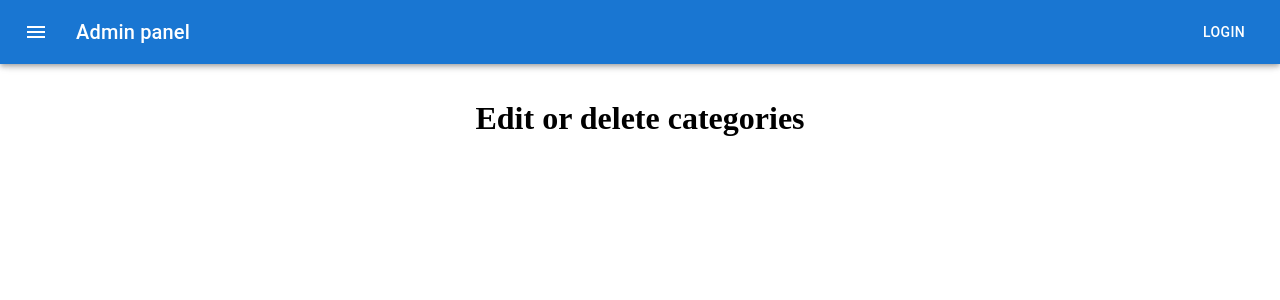
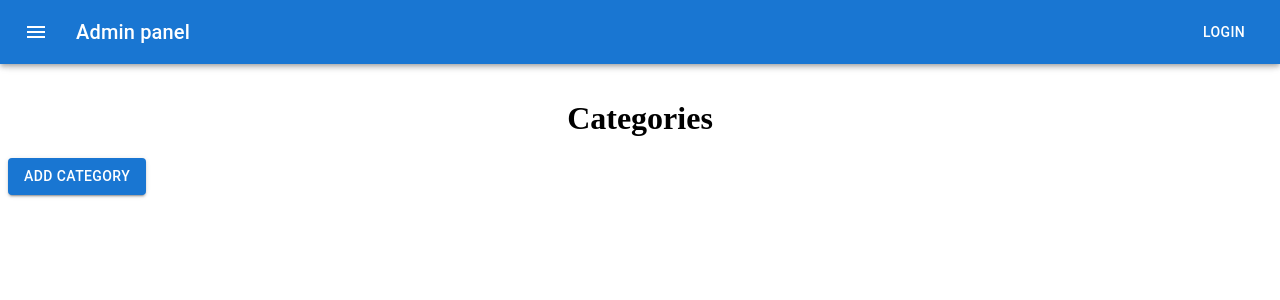
Before and after one commit to DB01-4/24eat-admin, a React (Create React App) app: page /category in a window 1280 px wide. Shown: the top 300 px of the page. Built offline with nearby package versions, Linux system fonts and the light colour scheme; no server answers.

Commit message:
- added "Add Category button" in category page - removed "Add category" in navbar

```diff
--- a/src/Pages/Category.js
+++ b/src/Pages/Category.js
@@ -26,8 +26,12 @@ export default function Category(){
       return (
           <div>
               <div>
-                  <h1>Edit or delete categories</h1>
+                  <h1>Categories</h1>
               </div>
+              <div>
+                  <Button variant="contained" href="/AddCategory">Add category</Button>
+              </div>
+
 
               { error && <div>{ error }</div> }
               { isPending && <div>Loading...</div> }
--- a/src/components/Navbar.js
+++ b/src/components/Navbar.js
@@ -47,7 +47,6 @@ export default function ButtonAppBar() {
         }}
       >
         <MenuItem onClick={handleClose}><a href="/Category">Category</a></MenuItem>
-        <MenuItem onClick={handleClose}><a href="/AddCategory">Add category</a></MenuItem>
         <MenuItem onClick={handleClose}><a href="/Dish">Dish</a></MenuItem>
         <MenuItem onClick={handleClose}><a href="/AddDish">Add dish</a></MenuItem>
         <MenuItem onClick={handleClose}><a href="/Inventory">Inventory</a></MenuItem>
```
